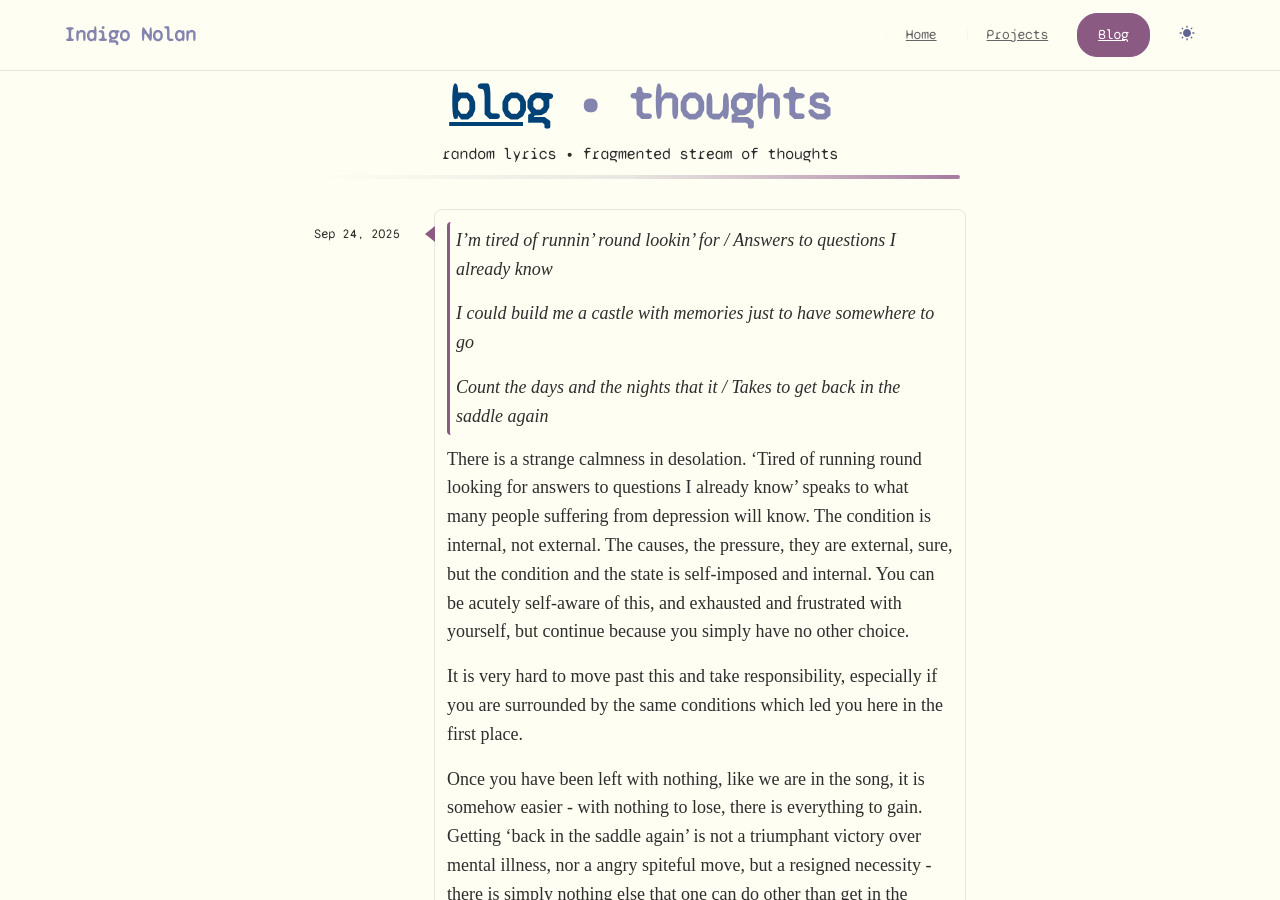
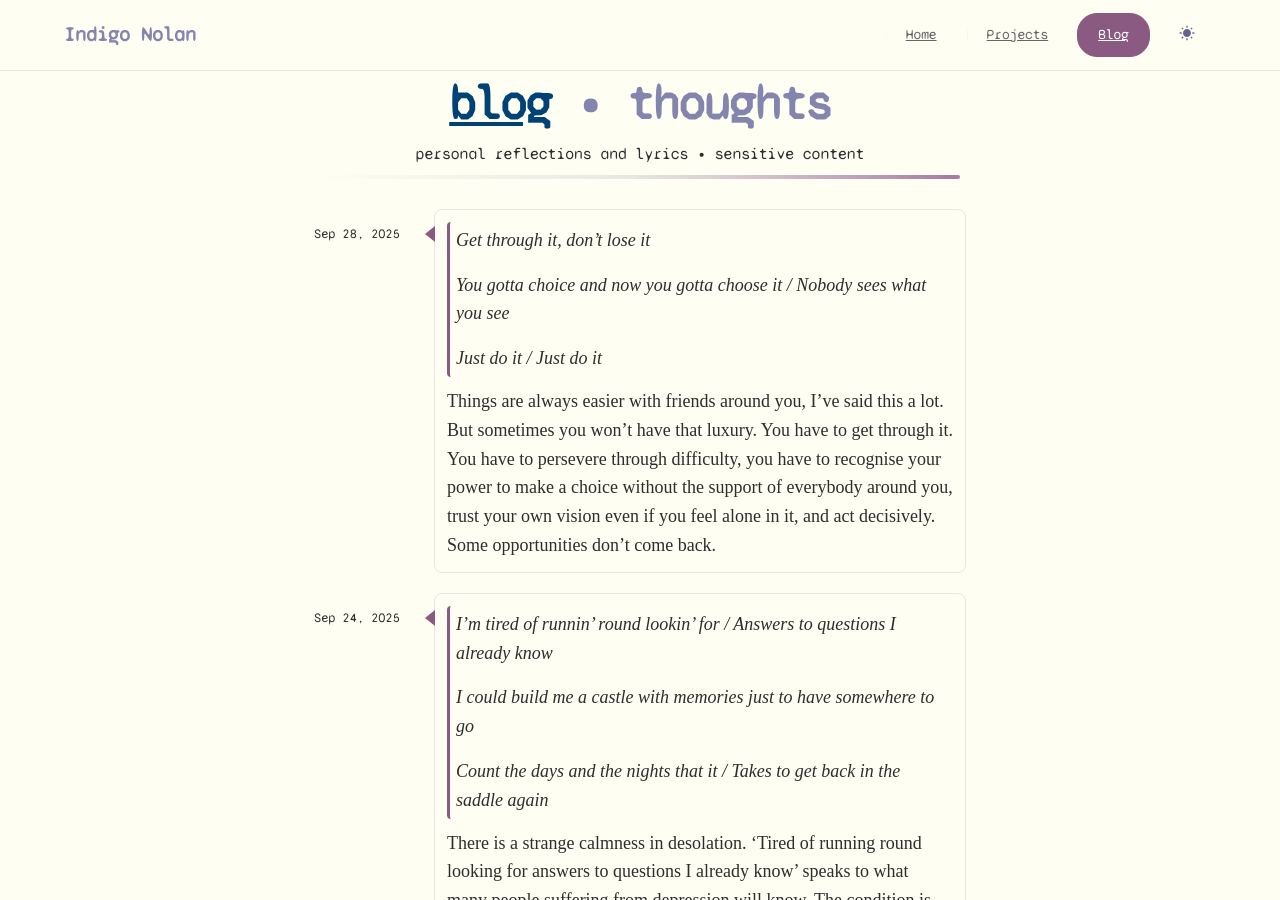
Before and after one commit to Lem0naise/website, a Jekyll site: the page built from thoughts.html, in a window 1280 px wide and 900 px high. Built offline with Jekyll 4.4.1, drawn with Linux system fonts in a browser that asks for light colours; some web fonts are replaced.

Commit message:
Update stream subtitle for clarity and sensitivity

```diff
--- a/_data/fragments.yml
+++ b/_data/fragments.yml
@@ -361,3 +361,14 @@
    Once you have been left with nothing, like we are in the song, it is somehow easier - with nothing to lose, there is everything to gain. Getting 'back in the saddle again' is not a triumphant victory over mental illness, nor a angry spiteful move, but a resigned necessity - there is simply nothing else that one can do other than get in the saddle again.
 
    Clay Pigeons - Blaze Foley / John Prine
+
+
+- date: 2025-09-28 14:31:21
+  content: |
+    > Get through it, don't lose it
+    >
+    > You gotta choice and now you gotta choose it / Nobody sees what you see
+    >
+    > Just do it / Just do it
+
+    Things are always easier with friends around you, I've said this a lot. But sometimes you won't have that luxury. You have to get through it. You have to persevere through difficulty, you have to recognise your power to make a choice without the support of everybody around you, trust your own vision even if you feel alone in it, and act decisively. Some opportunities don't come back.
--- a/thoughts.html
+++ b/thoughts.html
@@ -8,7 +8,7 @@ description: "Fragments of thoughts, observations, and stream of consciousness b
 <div class="stream-header">
     <h1><a href="{{ "/blog/" | relative_url }}">blog</a> • thoughts </h1>
 
-    <p class="stream-subtitle">random lyrics • fragmented stream of thoughts </p>
+    <p class="stream-subtitle">personal reflections and lyrics • sensitive content </p>
     <div class="section-separator" style="margin-top: 10px; margin-bottom: 20px;"></div>
 </div>
 
```
